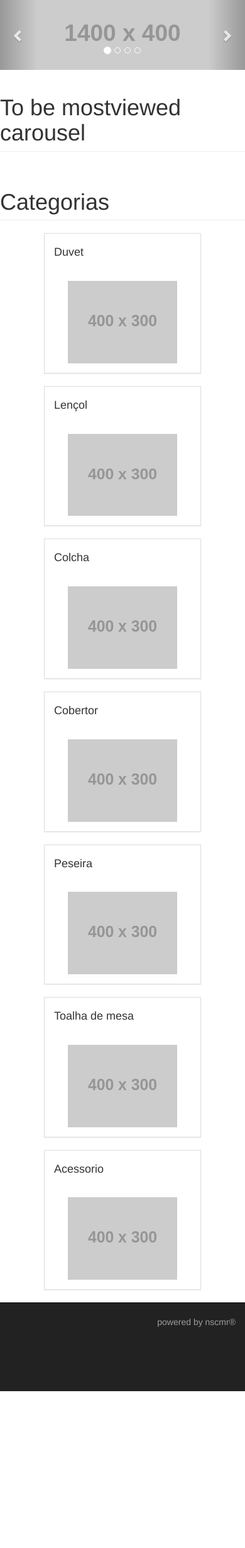
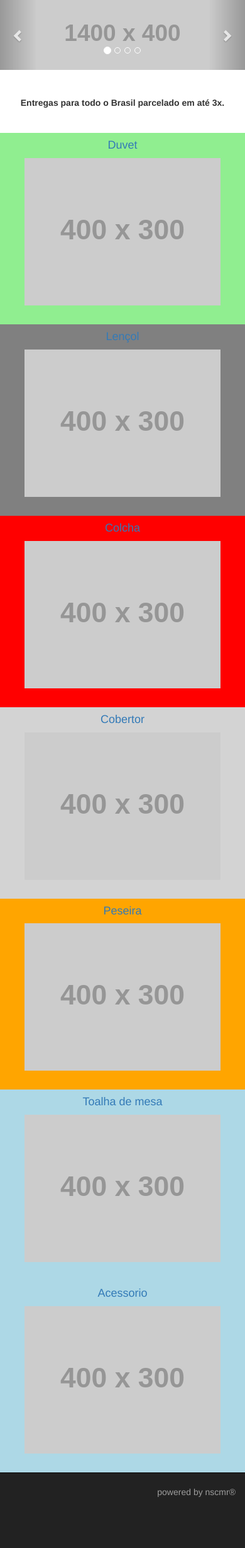
Before and after one commit to titolins/nscmr, a Flask app: page / in a window 390 px wide; the page is wider, and only the part inside the window is pictured. Shown: the part 51-2509 px from the top of that part at 63% size. Before the commit the page ends 2260 px from the top of that part, so only its background shows below. Run offline with Flask 2, Linux system fonts and the light colour scheme; grey boxes labelled with a size stand in for pictures from a placeholder-image service; some libraries are stand-ins or nearby versions.

Commit message:
changed index (halfway to layout)

```diff
--- a/nscmr/templates/index.html
+++ b/nscmr/templates/index.html
@@ -10,30 +10,17 @@
 {% endblock %}
 
 {% block main_content %}
-  <div class="row">
   <div class="col-lg-12">
-      {% include 'partials/mostviewed.html' %}
-    </div>
-  </div>
-  <div class="row">
-    <div class="col-lg-12">
-      <h1 class="page-header">Categorias</h1>
+    <div id="front-page-text-container"><span id="front-page-text"><b>Entregas para todo o Brasil parcelado em até 3x.</b></span></div>
   </div>
   {% for category in categories %}
-      <div class="col-xs-offset-2 col-xs-8 col-sm-offset-0 col-sm-6 col-md-4">
+    <div class="col-xs-12 col-sm-6 col-md-4 col-lg-3 category-panel" id="category-panel-{{loop.index}}">
       <a href="{{ url_for('showCategory', category_id = category.id_) }}">
-          <div class="panel panel-default">
-            <div class="panel-heading">
         <h4 class="category-name">{{ category.name }}</h4>
-            </div>
-            <div class="panel-body">
         <div class="img-holder">
           <img class="img img-responsive" src="{{ category.thumbnail }}" alt="Foto de {{ category.name }}">
-              </div>
-            </div>
         </div>
       </a>
     </div>
   {% endfor %}
-  </div>
 {% endblock %}
```
Lines whose indentation alone changed are shown as unchanged.
